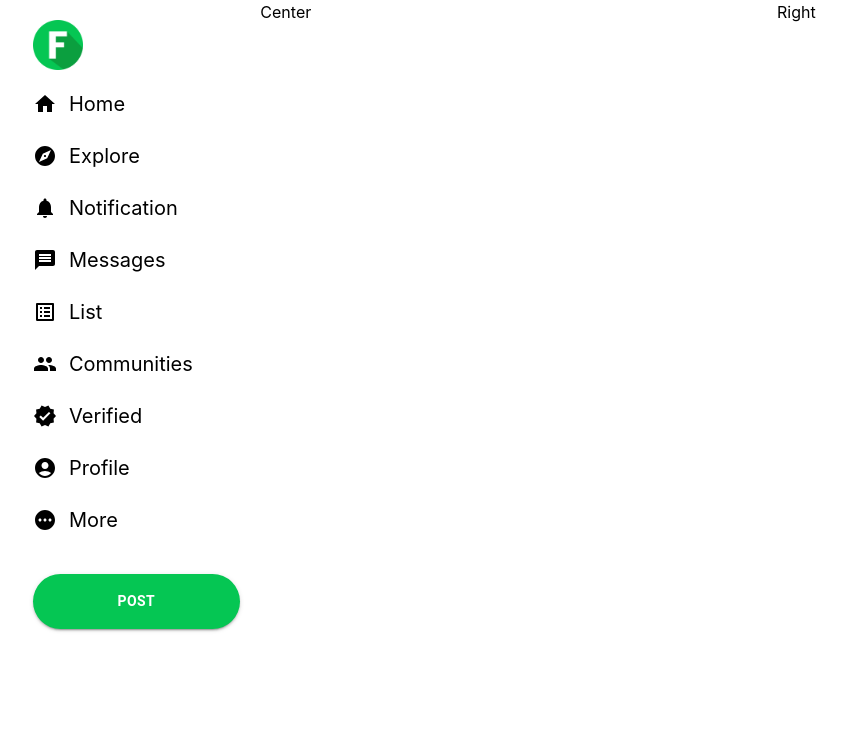
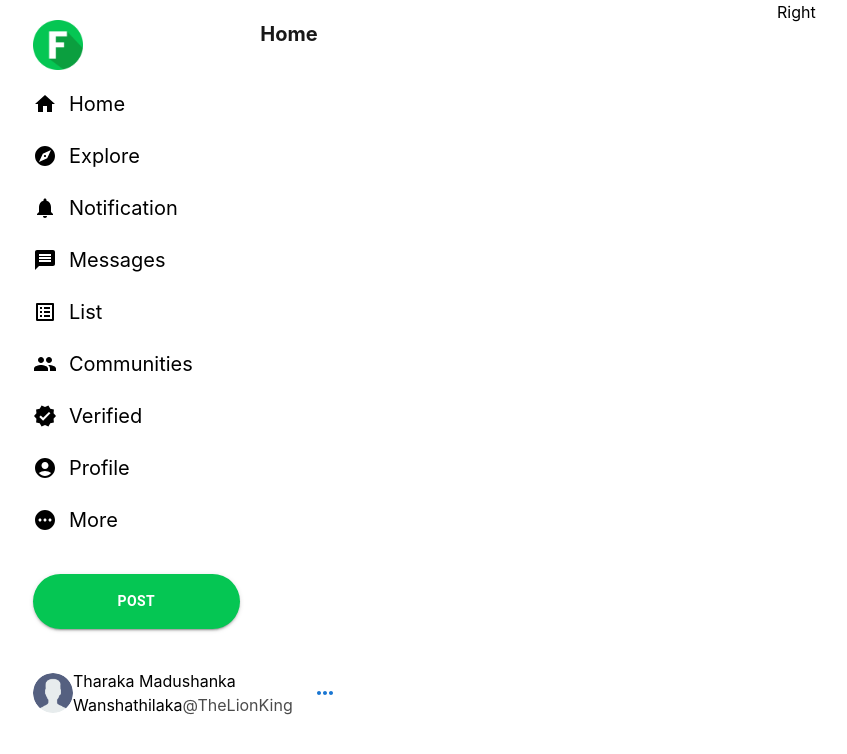
Before and after one commit to PAF-IT3030/paf-assignment-2024-jun_we_07_team, a React (Create React App) app in the folder fitnesswall/: page / in a window 1280 px wide. Shown: the top 754 px of the page, without its empty margins (111-958 px from the left). Built offline with nearby package versions, Linux system fonts and the light colour scheme.

Commit message:
add middle part

```diff
--- a/fitnesswall/package.json
+++ b/fitnesswall/package.json
@@ -10,11 +10,13 @@
     "@testing-library/jest-dom": "^5.17.0",
     "@testing-library/react": "^13.4.0",
     "@testing-library/user-event": "^13.5.0",
+    "formik": "^2.4.5",
     "react": "^18.2.0",
     "react-dom": "^18.2.0",
     "react-router-dom": "^6.22.3",
     "react-scripts": "5.0.1",
-    "web-vitals": "^2.1.4"
+    "web-vitals": "^2.1.4",
+    "yup": "^1.4.0"
   },
   "scripts": {
     "start": "react-scripts start",
--- a/fitnesswall/src/components/HomePage/HomePage.jsx
+++ b/fitnesswall/src/components/HomePage/HomePage.jsx
@@ -1,6 +1,7 @@
 import { Grid } from '@mui/material'
 import React from 'react'
 import Navigation from '../Navigation/Navigation'
+import HomeSection from '../HomeSection/HomeSection'
 
 function HomePage() {
   return (
@@ -9,7 +10,7 @@ function HomePage() {
             <Navigation/>
         </Grid>
         <Grid item xs={12} lg={6} className='hidden lg:block w-full relative'>
-            <p>Center</p>
+            <HomeSection/>
         </Grid>
         <Grid item xs={0} lg={3} className='hidden lg:block w-full relative'>
             <p>Right</p>
--- /dev/null
+++ b/fitnesswall/src/components/HomeSection/HomeSection.jsx
@@ -0,0 +1,18 @@
+import React from 'react'
+
+const HomeSection = () => {
+  return (
+    <div className='space-y-5'>
+        <section>
+            <h1 className='py-5 text-xl font-bold opacity-90'>Home</h1>
+        </section>
+        <section className={'pb-10'}>
+            <div>
+
+            </div>
+        </section>
+    </div>
+  )
+}
+
+export default HomeSection
--- a/fitnesswall/src/components/Navigation/Navigation.jsx
+++ b/fitnesswall/src/components/Navigation/Navigation.jsx
@@ -1,8 +1,12 @@
-import React from 'react'
-import { navigationMenu } from './NavigationMenu'
-import { useNavigate } from 'react-router-dom'
-import Button from '@mui/material/Button';
-import { createTheme, ThemeProvider } from '@mui/material/styles';
+import React from "react";
+import { navigationMenu } from "./NavigationMenu";
+import { useNavigate } from "react-router-dom";
+import Button from "@mui/material/Button";
+import { Avatar } from "@mui/material";
+import { createTheme, ThemeProvider } from "@mui/material/styles";
+import MoreHorizIcon from "@mui/icons-material/MoreHoriz";
+import Menu from '@mui/material/Menu';
+import MenuItem from '@mui/material/MenuItem';
 
 //Create Mui Custom Theme
 const theme = createTheme({
@@ -10,9 +14,9 @@ const theme = createTheme({
     MuiButton: {
       styleOverrides: {
         contained: {
-            backgroundColor: '#05c653', //background color
-            '&:hover': {
-              backgroundColor: '#04c353', //hover color
+          backgroundColor: "#05c653", //background color
+          "&:hover": {
+            backgroundColor: "#04c353", //hover color
           },
         },
       },
@@ -21,40 +25,93 @@ const theme = createTheme({
 });
 
 function Navigation() {
-    const navigate=useNavigate();
+  const [anchorEl, setAnchorEl] = React.useState(null);
+  const open = Boolean(anchorEl);
+  const handleClick = (event) => {
+    setAnchorEl(event.currentTarget);
+  };
+  const handleClose = () => {
+    setAnchorEl(null);
+  };
+
+  const navigate = useNavigate();
+
+  const handleLogout=() =>{
+    console.log("logout")
+    handleClose()
+  }
+
   return (
-    <div className='h-screen sticky top-0' >
+    <div className="h-screen sticky top-0">
       <div>
-            <div className='py-5'>
-                <img src='logo.png' alt='logo' height={50} width={50} />
+        <div className="py-5">
+          <img src="logo.png" alt="logo" height={50} width={50} />
         </div>
-            <div className='space-y-6'>
-
-                {navigationMenu.map((item)=> <div className='cursor-pointer flex space-x-3 items-center'
-                onClick={()=>item.title==="Profile"?navigate(`/profile/${5}`)
-                :navigate(item.path)} >
+        <div className="space-y-6">
+          {navigationMenu.map((item) => (
+            <div
+              className="cursor-pointer flex space-x-3 items-center"
+              onClick={() =>
+                item.title === "Profile"
+                  ? navigate(`/profile/${5}`)
+                  : navigate(item.path)
+              }
+            >
               {item.icon}
-                    <p className='text-xl'>{item.title}</p>
-
-                </div>)}
+              <p className="text-xl">{item.title}</p>
+            </div>
+          ))}
         </div>
 
-            <div className='py-10'>
+        <div className="py-10">
           <ThemeProvider theme={theme}>
             <Button
-                    sx={{width:"100%", borderRadius:"30px", py:"15px", bgcolor:"#05c653"}}
-                    variant='contained'
+              sx={{
+                width: "100%",
+                borderRadius: "30px",
+                py: "15px",
+                bgcolor: "#05c653",
+              }}
+              variant="contained"
             >
-
               <b>Post</b>
-
             </Button>
           </ThemeProvider>
         </div>
+      </div>
 
+      <div className="flex items-center justify-between">
+        <div className="flex items-center space-x-3">
+          <Avatar alt="username" src="UserAvatar.png" />
+        </div>
+        <div>
+          <span>Tharaka Madushanka Wanshathilaka</span>
+          <span className="opacity-70">@TheLionKing</span>
+        </div>
+
+        <Button
+          id="basic-button"
+          aria-controls={open ? "basic-menu" : undefined}
+          aria-haspopup="true"
+          aria-expanded={open ? "true" : undefined}
+          onClick={handleClick}
+        >
+          <MoreHorizIcon />
+        </Button>
+        <Menu
+          id="basic-menu"
+          anchorEl={anchorEl}
+          open={open}
+          onClose={handleClose}
+          MenuListProps={{
+            "aria-labelledby": "basic-button",
+          }}
+        >
+                    <MenuItem onClick={handleLogout}>Logout</MenuItem>
+        </Menu>
       </div>
     </div>
-  )
+  );
 }
 
-export default Navigation
+export default Navigation;
```
Also changed, not shown: fitnesswall/public/UserAvatar.png (added), 1 other file (tests, documents, lock files or other folders). Lines whose indentation alone changed are shown as unchanged.
